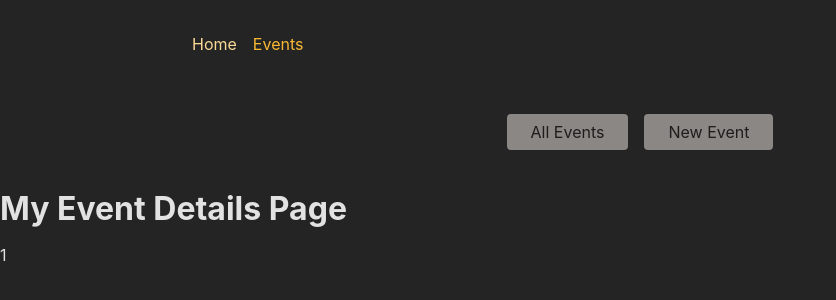
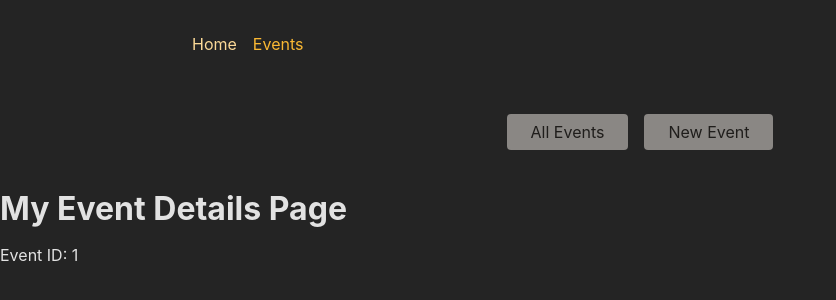
Before and after one commit to varje/12-adv-starting-project-2, a React (Create React App) app in the folder frontend/: page /events/1 in a window 1280 px wide. Shown: the top 300 px of the page, without its empty margins (0-836 px from the left). Built offline with nearby package versions, Linux system fonts and the light colour scheme.

Commit message:
update event detail

```diff
--- a/frontend/src/pages/EventDetail.js
+++ b/frontend/src/pages/EventDetail.js
@@ -1,11 +1,11 @@
-import { Link, useParams } from 'react-router-dom';
+import { useParams } from 'react-router-dom';
 
 function EventDetailPage() {
   const params = useParams();
   return (
     <>
       <h1>My Event Details Page</h1>
-      <p>{params.eventId}</p>
+      <p>Event ID: {params.eventId}</p>
     </>
   );
 }
```
